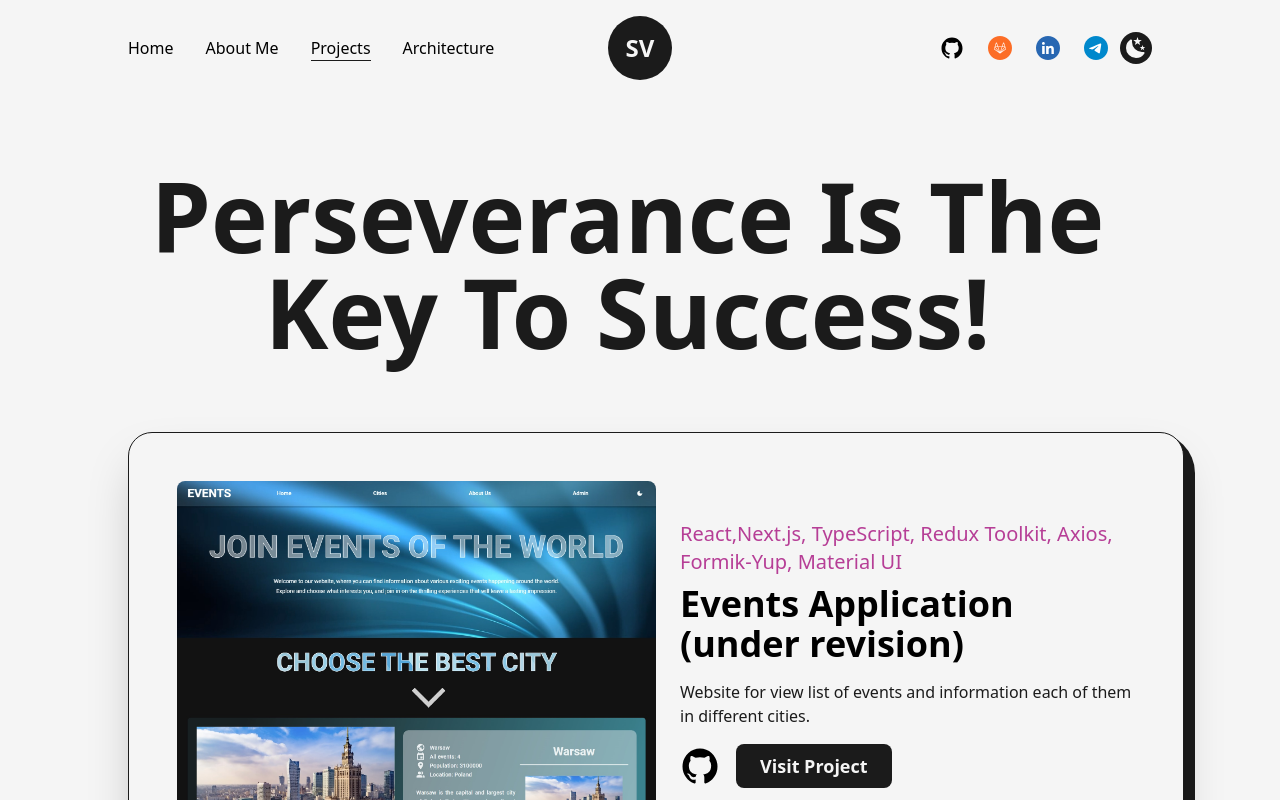
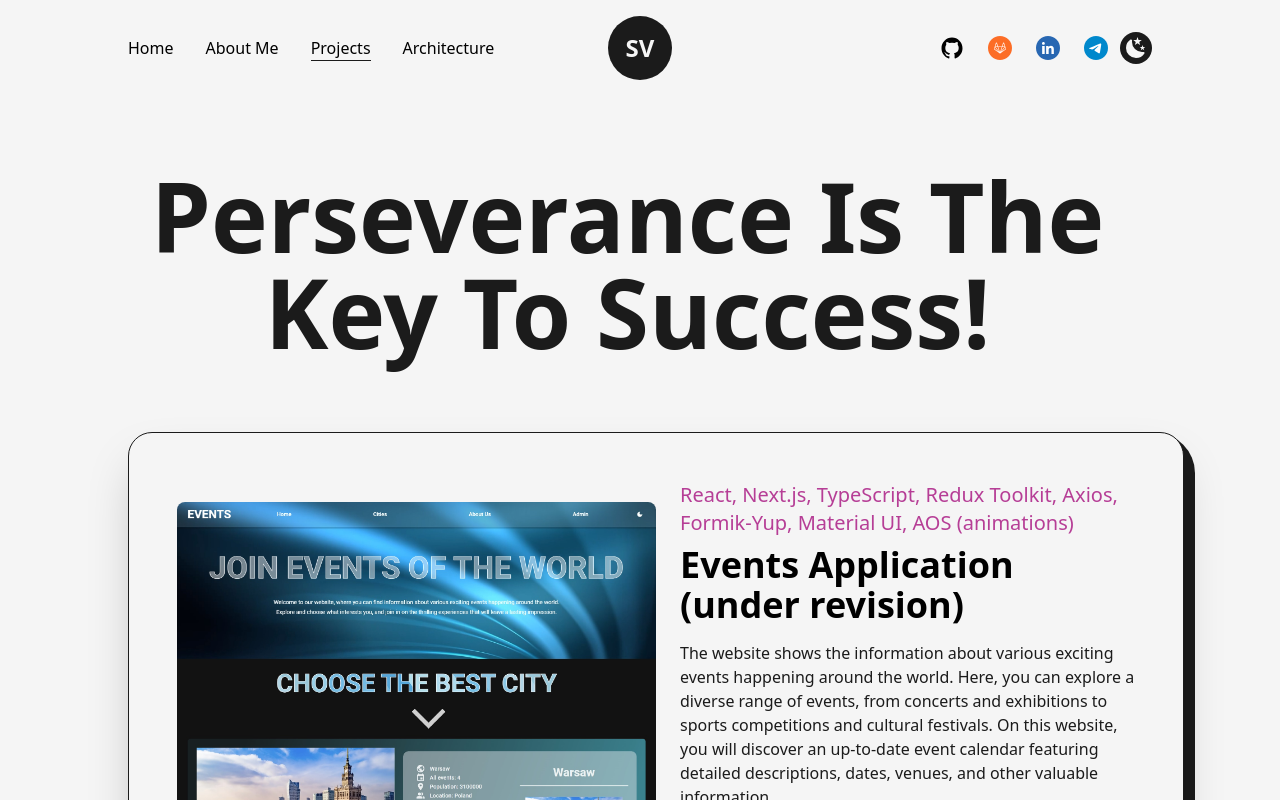
Before and after one commit to LanaVol/portfolio, a Next.js app: page /projects in a window 1280 px wide. Shown: the top 800 px of the page. Built offline with nearby package versions, Linux system fonts and the light colour scheme.

Commit message:
update events project info

```diff
--- a/src/pages/projects.js
+++ b/src/pages/projects.js
@@ -141,10 +141,10 @@ const projects = () => {
               <FeaturedProject
                 title="Events Application (under revision)"
                 img={project11}
-                summary="Website for view list of events and information each of them in different cities."
-                link="https://github.com/LanaVol/events-application"
+                summary="The website shows the information about various exciting events happening around the world. Here, you can explore a diverse range of events, from concerts and exhibitions to sports competitions and cultural festivals. On this website, you will discover an up-to-date event calendar featuring detailed descriptions, dates, venues, and other valuable information."
+                link="https://events-application-omega.vercel.app/"
                 github="https://github.com/LanaVol/events-application"
-                type="React,Next.js, TypeScript, Redux Toolkit, Axios, Formik-Yup, Material UI"
+                type="React, Next.js, TypeScript, Redux Toolkit, Axios, Formik-Yup, Material UI, AOS (animations)"
               />
             </div>
             <div className="col-span-6 sm:col-span-12">
```
